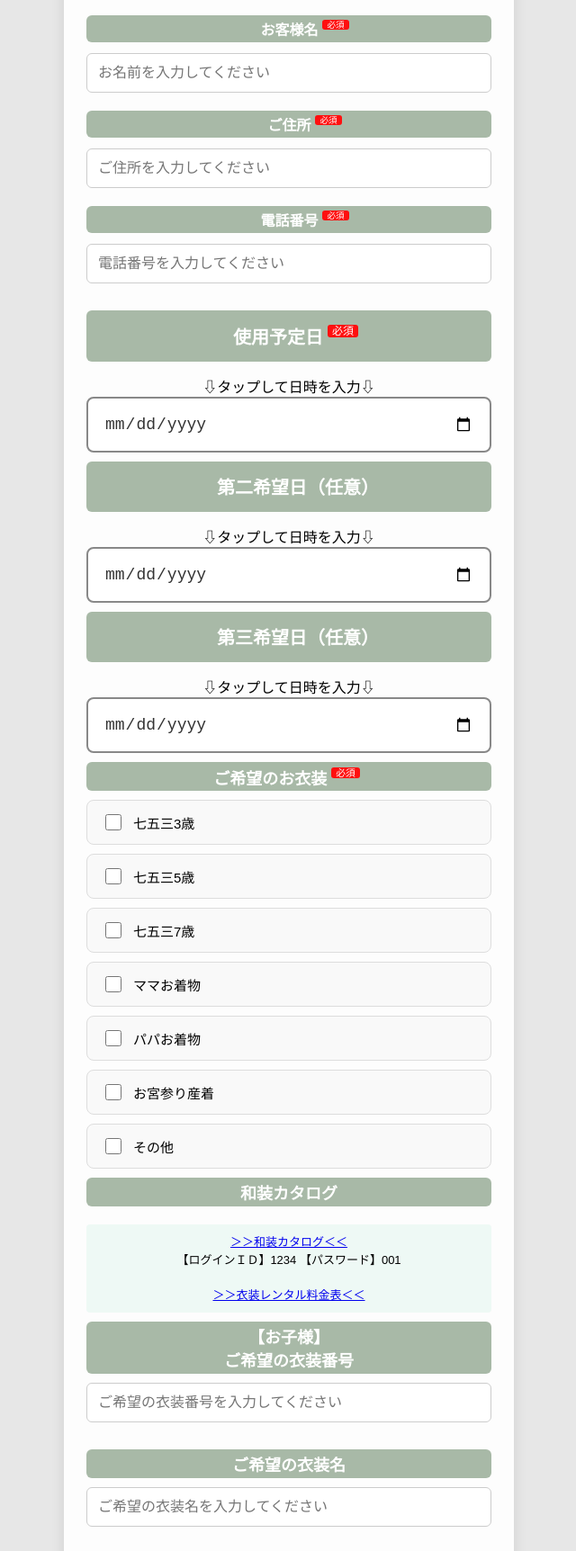
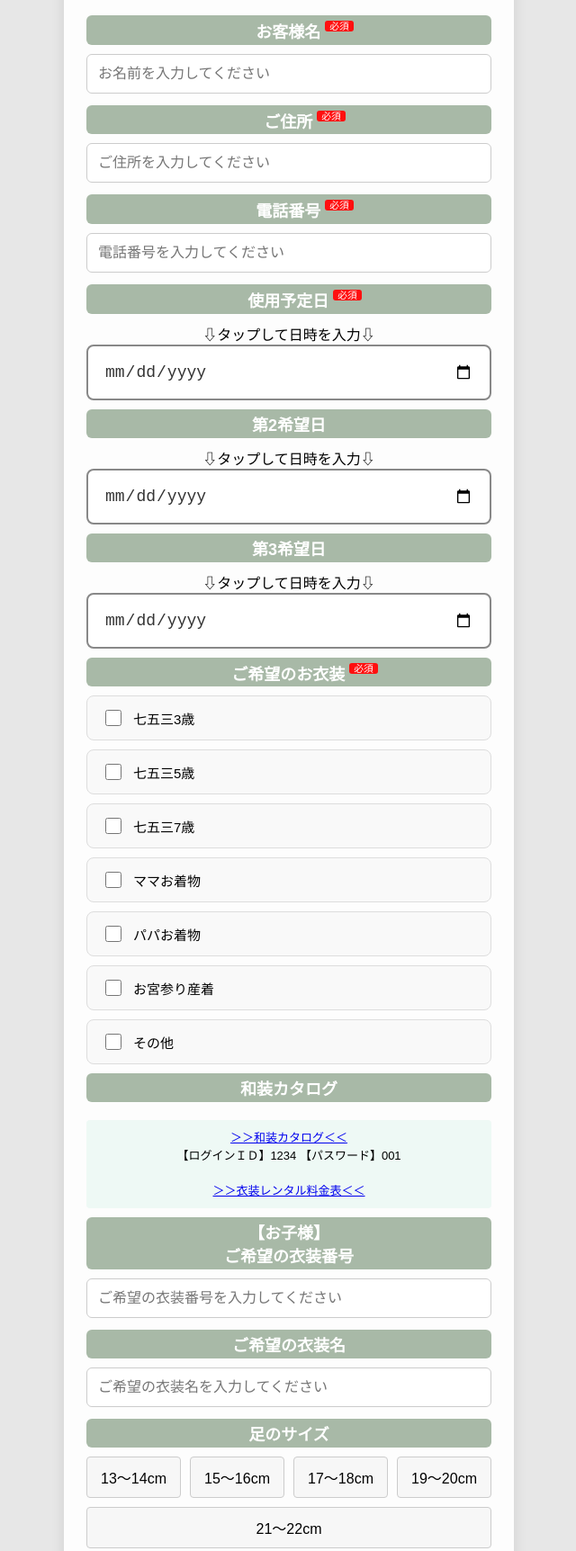
Before and after one commit to officialline0101/Suzukisyasinzimusyo-Isyourentaru, a plain HTML site: page index.html in a window 1280 px wide. Shown: the part 241-1965 px from the top of the page at 90% size, without its empty margins (319-959 px from the left). Drawn offline with Linux system fonts and the light colour scheme; a script that the page names is missing.

Commit message:
Update index.html

```diff
--- a/index.html
+++ b/index.html
@@ -120,6 +120,8 @@
 
         .label {
             display: block;
+            margin-top: 10px;
+            /* ← ここを変更 */
             margin-bottom: 10px;
             padding: 3px;
             font-weight: 600;
@@ -128,9 +130,41 @@
             border-radius: 6px;
             font-size: 18px;
             text-align: center;
-            /* 中央揃え */
             text-indent: 40px;
-            /* テキストを右に20pxずらす */
+            position: relative;
+            overflow: hidden;
+        }
+
+        .labelhidarizurasi {
+            display: block;
+            margin-top: 10px;
+            /* ← ここを変更 */
+            margin-bottom: 10px;
+            padding: 3px;
+            font-weight: 600;
+            background-color: #a8b9a7;
+            color: white;
+            border-radius: 6px;
+            font-size: 18px;
+            text-align: center;
+            text-indent: 0px;
+            position: relative;
+            overflow: hidden;
+        }
+
+        .labelkakikukeko {
+            display: block;
+            margin-top: 10px;
+            /* ← ここを変更 */
+            margin-bottom: 10px;
+            padding: 3px;
+            font-weight: 600;
+            background-color: #a8b9a7;
+            color: white;
+            border-radius: 6px;
+            font-size: 18px;
+            text-align: center;
+            text-indent: 40px;
             position: relative;
             overflow: hidden;
         }
@@ -196,7 +230,7 @@
         textarea {
             width: 100%;
             padding: 12px;
-            margin-bottom: 20px;
+            margin-bottom: 3px;
             border: 1px solid #ccc;
             border-radius: 6px;
             box-sizing: border-box;
@@ -644,6 +678,8 @@
             width: 100%;
             padding: 15px;
             font-size: 18px;
+            font-weight: bold;
+            /* ← これを追加 */
             background-color: #a8b9a7;
         }
 
@@ -890,19 +926,17 @@
                 こちらのフォームは携帯専用です。<br>パソコンからは送信できません
             </div>
         </h1>
-        <div class="label">お客様名<span class="required">必須</span></div>
+        <div class="labelkakikukeko">お客様名<span class="required">必須</span></div>
         <input type="text" id="name" placeholder="お名前を入力してください" oninput="saveInput('name')">
 
-        <div class="label">ご住所<span class="required">必須</span></div>
+        <div class="labelkakikukeko">ご住所<span class="required">必須</span></div>
         <input type="text" id="Yourresidentialaddress" placeholder="ご住所を入力してください"
             oninput="saveInput('Yourresidentialaddress')">
 
-        <div class="label">電話番号<span class="required">必須</span></div>
+        <div class="labelkakikukeko">電話番号<span class="required">必須</span></div>
         <input type="tel" id="phone" placeholder="電話番号を入力してください" oninput="saveInput('phone')">
 
-        <div class="highlight-background">
-            <div class="kibounitizi">使用予定日<span class="required">必須</span></div>
-        </div>
+        <div class="labelkakikukeko">使用予定日<span class="required">必須</span></div>
 
         <!-- カスタム placeholder 表示用 -->
         <div class="datetime-wrapper" style="text-align: center;">
@@ -910,9 +944,7 @@
             <input type="date" id="date1" class="datetime-input" placeholder=" " aria-label="タップして日時を入力">
         </div>
 
-        <div class="highlight-background">
-            <span class="kibounitizi">第二希望日（任意）</span>
-        </div>
+        <div class="labelhidarizurasi">第2希望日</div>
 
         <!-- カスタム placeholder 表示用 -->
         <div class="datetime-wrapper" style="text-align: center;">
@@ -920,9 +952,7 @@
             <input type="date" id="date2" class="datetime-input" placeholder=" " aria-label="タップして日時を入力">
         </div>
 
-        <div class="highlight-background">
-            <span class="kibounitizi">第三希望日（任意）</span>
-        </div>
+        <div class="labelhidarizurasi">第3希望日</div>
 
         <!-- カスタム placeholder 表示用 -->
         <div class="datetime-wrapper" style="text-align: center;">
@@ -930,7 +960,7 @@
             <input type="date" id="date3" class="datetime-input" placeholder=" " aria-label="タップして日時を入力">
         </div>
 
-        <div class="labelContent">ご希望のお衣装<span class="required">必須</span></div>
+        <div class="labelkakikukeko">ご希望のお衣装<span class="required">必須</span></div>
         <div class="checkbox-group">
             <label class="checkbox-card">
                 <input type="checkbox" name="freshflowerphotography" value="七五三3歳">
@@ -962,7 +992,7 @@
             </label>
         </div>
 
-        <div class="labelContent">和装カタログ</div>
+        <div class="labelhidarizurasi">和装カタログ</div>
 
         <div class="info-text">
             <a href="https://kimono-c.jp/" target="_blank" rel="noopener noreferrer">
@@ -980,13 +1010,13 @@
             </a>
         </div>
 
-        <div class="labelContent">【お子様】<br>ご希望の衣装番号</div>
+        <div class="labelhidarizurasi">【お子様】<br>ご希望の衣装番号</div>
         <input type="text" id="kisisyoubangou" placeholder="ご希望の衣装番号を入力してください">
 
-        <div class="labelContent">ご希望の衣装名</div>
+        <div class="labelhidarizurasi">ご希望の衣装名</div>
         <input type="text" id="kisisyoumei" placeholder="ご希望の衣装名を入力してください">
 
-        <div class="labelContent">足のサイズ</div>
+        <div class="labelhidarizurasi">足のサイズ</div>
         <div class="footsize-buttons">
             <button type="button" onclick="selectfootsize(this)">13～14cm</button>
             <button type="button" onclick="selectfootsize(this)">15～16cm</button>
@@ -995,22 +1025,22 @@
             <button type="button" onclick="selectfootsize(this)">21～22cm</button>
         </div>
 
-        <div class="labelContent">あんしんパックの有無<br><span style="font-size: 14px;">(お参り同行、和装レンタルのみの方は必須)</span></div>
+        <div class="labelhidarizurasi">あんしんパックの有無<br><span style="font-size: 14px;">(お参り同行、和装レンタルのみの方は必須)</span></div>
         <div class="AnshinPack-buttons">
             <button type="button" onclick="selectAnshinPack(this)">有り</button>
             <button type="button" onclick="selectAnshinPack(this)">無し</button>
         </div>
 
-        <div class="labelContent">【大人】<br>ご希望の衣装番号</div>
+        <div class="labelhidarizurasi">【大人】<br>ご希望の衣装番号</div>
         <input type="text" id="Otonaisyoubangou" placeholder="ご希望の衣装番号を入力してください">
 
-        <div class="labelContent">ご希望の衣装名</div>
+        <div class="labelhidarizurasi">ご希望の衣装名</div>
         <input type="text" id="Otonaisyoumei" placeholder="ご希望の衣装名を入力してください">
 
-        <div class="labelContent">足のサイズ</div>
+        <div class="labelhidarizurasi">足のサイズ</div>
         <input type="text" id="Otonaasinosaizu" placeholder="足のサイズの衣装名を入力してください">
 
-        <div class="labelContent">普段来ている服のサイズ</div>
+        <div class="labelhidarizurasi">普段来ている服のサイズ</div>
         <div class="clothessize-buttons">
             <button type="button" onclick="selectclothessize(this)">7号</button>
             <button type="button" onclick="selectclothessize(this)">8号</button>
@@ -1021,10 +1051,10 @@
             <button type="button" onclick="selectclothessize(this)">13号</button>
         </div>
 
-        <div class="labelContent">ご年齢</div>
+        <div class="labelhidarizurasi">ご年齢</div>
         <input type="tel" id="Otonanenrei" placeholder="ご年齢を入力してください">
 
-        <div class="labelContent">帯小物コーディネートのご希望</div>
+        <div class="labelhidarizurasi">帯小物コーディネートのご希望</div>
         <div class="coordination-buttons">
             <button type="button" onclick="selectcoordination(this)">かわいい感じ</button>
             <button type="button" onclick="selectcoordination(this)">華やかな感じ</button>
@@ -1033,7 +1063,7 @@
             <button type="button" onclick="selectcoordination(this)">お任せ</button>
         </div>
 
-        <div class="labelContent">あんしんパックの有無<br><span style="font-size: 14px;">(お参り同行、和装レンタルのみの方は必須)</span></div>
+        <div class="labelhidarizurasi">あんしんパックの有無<br><span style="font-size: 14px;">(お参り同行、和装レンタルのみの方は必須)</span></div>
         <div class="OtonaAnshinPack-buttons">
             <button type="button" onclick="selectOtonaAnshinPack(this)">有り</button>
             <button type="button" onclick="selectOtonaAnshinPack(this)">無し</button>
@@ -1042,7 +1072,7 @@
         <div class="info-text">在庫確認後、ご予約が確定しましたらご連絡させて頂きます。
         </div>
 
-        <div class="labelContent">ご質問/ご相談<br>（質問等お気軽にご記入ください）</div>
+        <div class="labelhidarizurasi">ご質問/ご相談</div>
         <textarea id="message" rows="4" placeholder="メッセージを入力してください"></textarea>
 
         <button class="submit-button" onclick="submitForm()" div id="section-message">送信</button>
```
